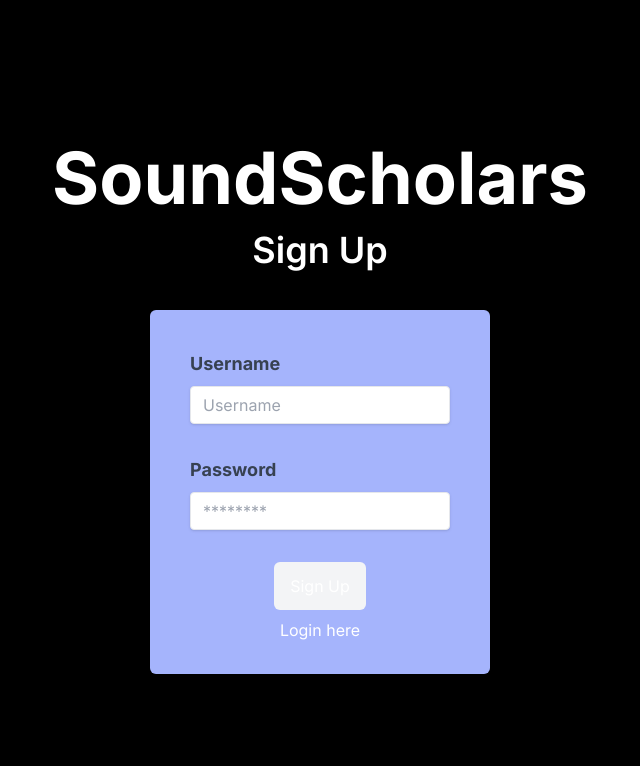
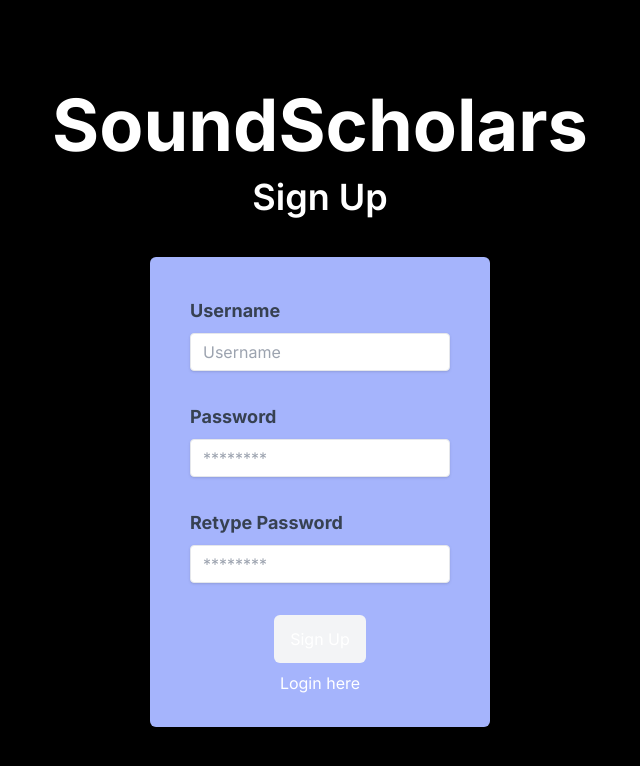
Before and after one commit to sastec17/soundscholars, a Next.js app: page /signup in a window 1280 px wide. Shown: the top 766 px of the page, without its empty margins (320-960 px from the left). Built offline with nearby package versions, Linux system fonts and the light colour scheme.

Commit message:
modify signup function - todo - connect to backend

```diff
--- a/app/signup/page.tsx
+++ b/app/signup/page.tsx
@@ -6,8 +6,15 @@ import Cookies from "js-cookie";
 export default function SignUp() {
     const [username, setUsername] = useState('');
     const [password, setPassword] = useState('');
+    const [retypePassword, setRetypePassword] = useState('');
     function attemptSignup() {
         // TODO: BE CALL TO LOG USER IN
+        if (password != retypePassword) {
+            alert('Password entries do not match. Please try again.');
+            return;
+        }
+        // TODO - ADD SIGNUP LOGIC HERE
+        //fetch('/signup')
     }
 
     return (
@@ -38,6 +45,17 @@ export default function SignUp() {
                             value={password}
                         ></input>
                     </div>
+                    <div>
+                        <label className="block text-gray-700 text-lg font-bold mb-2">
+                            Retype Password
+                        </label>
+                        <input
+                            required
+                            className="shadow appearance-none border rounded w-full py-2 px-3 text-gray-700 leading-tight focus:outline-none focus:shadow-outline" id="rhythm" type="password" placeholder="********"
+                            onChange={(ev) => setRetypePassword(ev.target.value)}
+                            value={retypePassword}
+                        ></input>
+                    </div>
                     <div className='flex flex-col items-center space-y-2'>
                         <button
                             type='submit'
```
